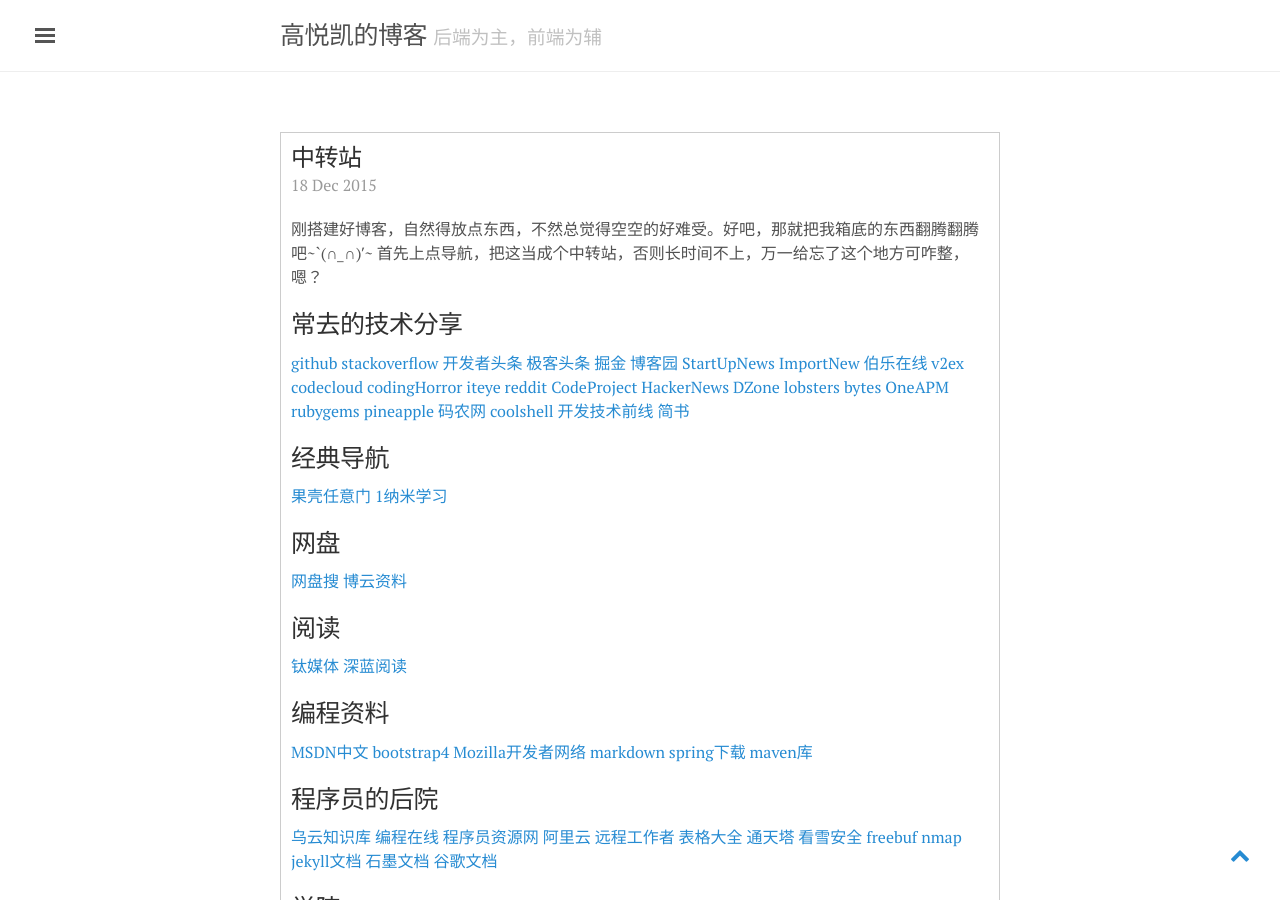
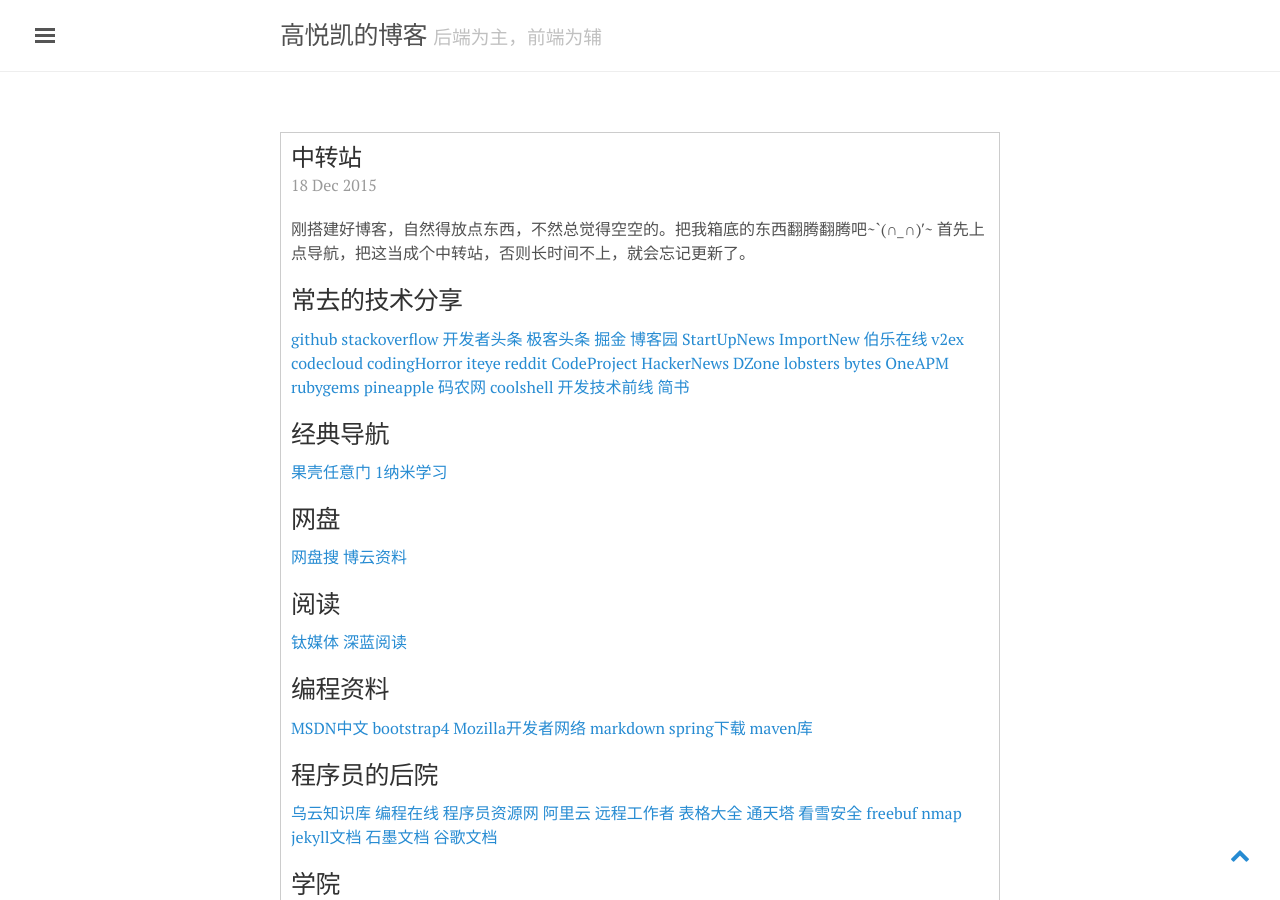
Before and after one commit to gyk6985432/myBlog, a Jekyll site: the page built from _posts/2015-12-18-my sites.md, in a window 1280 px wide and 900 px high. Built offline with Jekyll 4.4.1, drawn with Linux system fonts in a browser that asks for light colours; nearby versions of some CDN libraries; comment, search, counter and statistics services are not loaded.

Commit message:
update my sites

```diff
--- a/_posts/2015-12-18-my sites.md
+++ b/_posts/2015-12-18-my sites.md
@@ -3,8 +3,8 @@
 title: 中转站
 ---
 
-刚搭建好博客，自然得放点东西，不然总觉得空空的好难受。好吧，那就把我箱底的东西翻腾翻腾吧~`(*∩_∩*)′~
-首先上点导航，把这当成个中转站，否则长时间不上，万一给忘了这个地方可咋整，嗯？
+刚搭建好博客，自然得放点东西，不然总觉得空空的。把我箱底的东西翻腾翻腾吧~`(*∩_∩*)′~
+首先上点导航，把这当成个中转站，否则长时间不上，就会忘记更新了。
 <!--more-->
 ## 常去的技术分享
 
```
